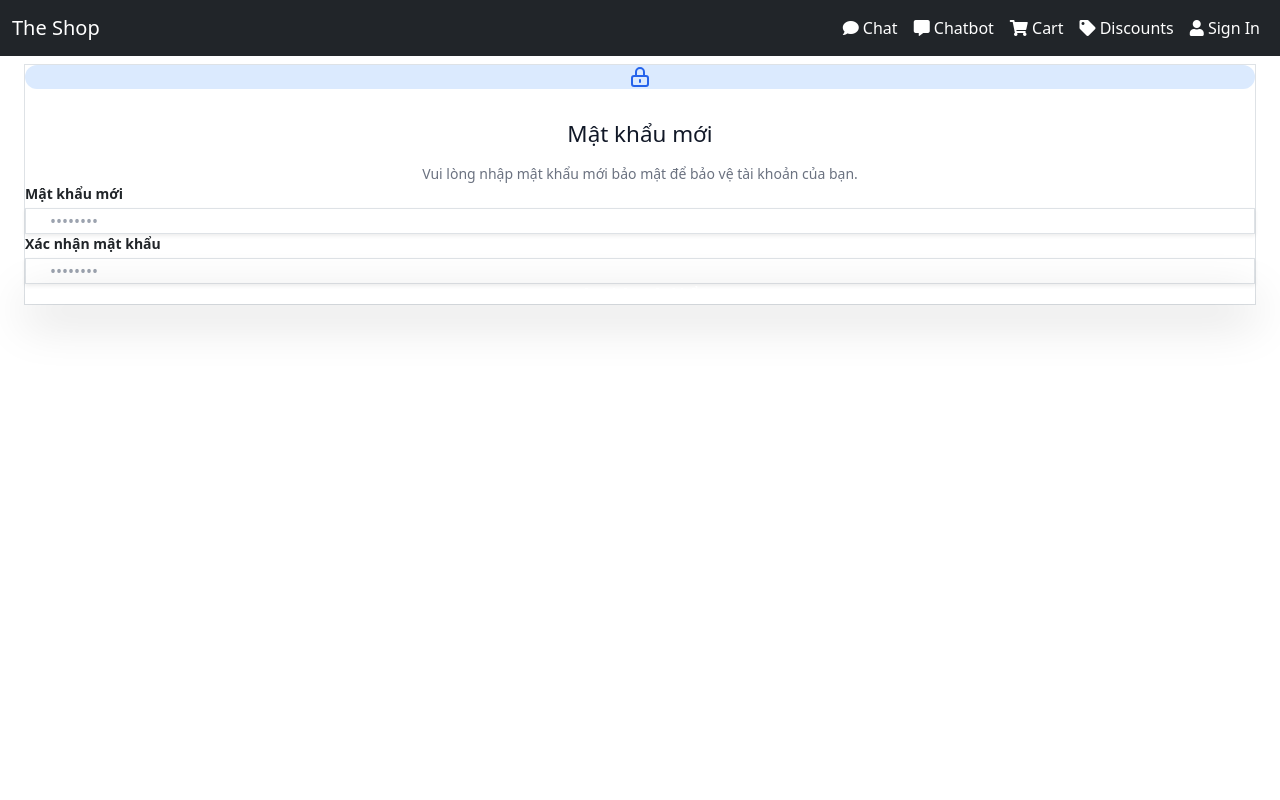
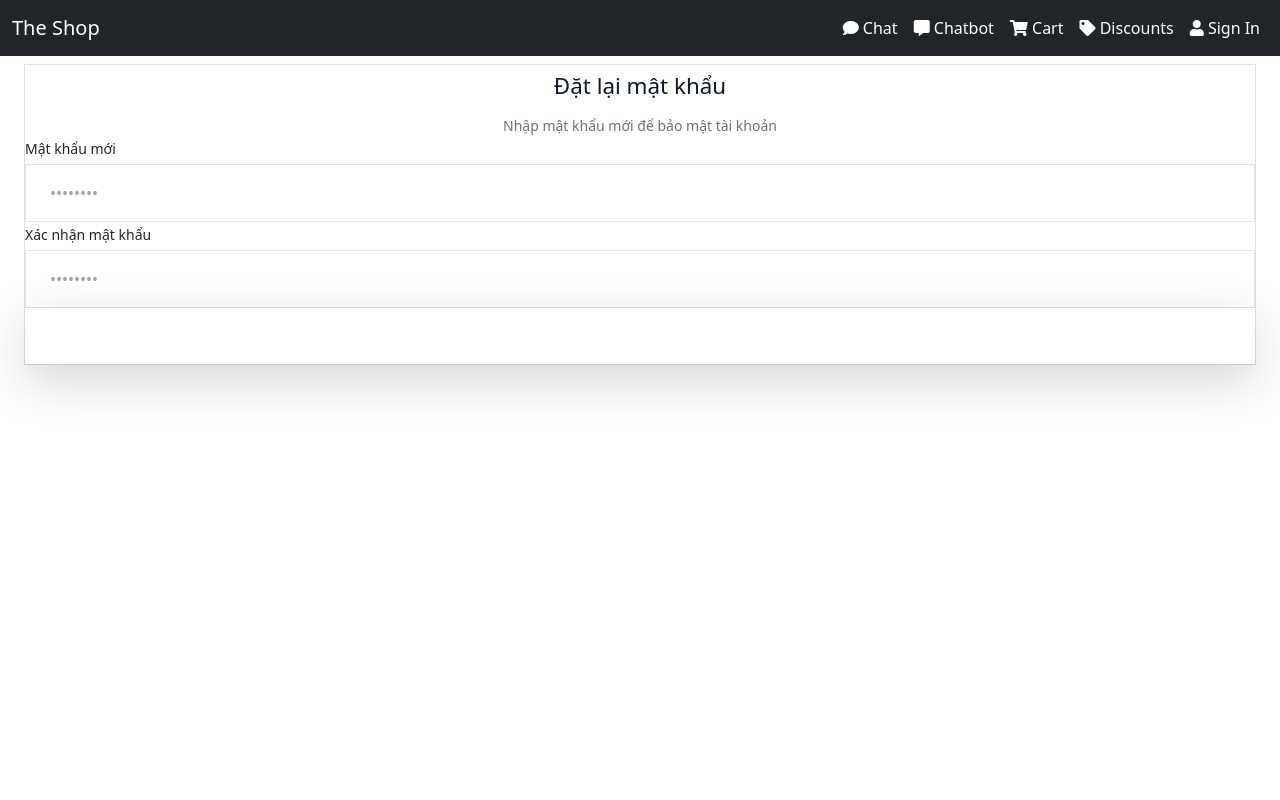
Before and after one commit to dluongta/The-Digital-Shop, a React (Create React App) app in the folder client/: page /reset-password/1/1 in a window 1280 px wide. Shown: the top 800 px of the page. Built offline with nearby package versions, Linux system fonts and the light colour scheme.

Commit message:
complete app

```diff
--- a/client/src/pages/ResetPassword.js
+++ b/client/src/pages/ResetPassword.js
@@ -10,26 +10,30 @@ const ResetPassword = () => {
   const [password, setPassword] = useState("");
   const [confirmPassword, setConfirmPassword] = useState("");
   const [message, setMessage] = useState("");
-  const [isSuccess, setIsSuccess] = useState(false);
   const [loading, setLoading] = useState(false);
-  const [countdown, setCountdown] = useState(3);
 
-  // Xử lý đếm ngược khi thành công
+  const [success, setSuccess] = useState(false);
+  const [countdown, setCountdown] = useState(5);
+
   useEffect(() => {
-    let timer;
-    if (isSuccess && countdown > 0) {
-      timer = setInterval(() => {
+    if (!success) return;
+
+    const timer = setInterval(() => {
       setCountdown((prev) => prev - 1);
     }, 1000);
-    } else if (isSuccess && countdown === 0) {
-      navigate("/login");
+
+    if (countdown === 0) {
+      navigate("/login", {
+        state: { message: "Đổi mật khẩu thành công! Vui lòng đăng nhập lại." },
+      });
     }
+
     return () => clearInterval(timer);
-  }, [isSuccess, countdown, navigate]);
+  }, [success, countdown, navigate]);
 
   const handleSubmit = async (e) => {
     e.preventDefault();
-    setMessage(""); // Reset message
+    setMessage("");
 
     if (password !== confirmPassword) {
       setMessage("Mật khẩu xác nhận không khớp.");
@@ -43,121 +47,114 @@ const ResetPassword = () => {
 
     setLoading(true);
     try {
-      const response = await axios.post(`/api/reset-password/${id}/${token}`, {
-        password,
-      });
+      const response = await axios.post(
+        `/api/reset-password/${id}/${token}`,
+        { password }
+      );
 
-      // ĐÃ SỬA: Khớp với status từ Backend trả về
-      if (response.data.status === "Cập nhật mật khẩu thành công!") {
-        setIsSuccess(true);
+      if (response.data.status?.toLowerCase().includes("thành công")) {
+        setSuccess(true);
         setMessage("Đổi mật khẩu thành công!");
       } else {
-        setMessage(response.data.status || "Có lỗi xảy ra, vui lòng thử lại.");
+        setMessage(response.data.status || "Có lỗi xảy ra.");
       }
     } catch (error) {
-      setMessage(
-        error.response?.data?.message || "Liên kết đã hết hạn hoặc không hợp lệ."
-      );
+      setMessage("Liên kết đã hết hạn hoặc không hợp lệ.");
     } finally {
       setLoading(false);
     }
   };
 
   return (
-    <div className="min-h-screen flex items-center justify-center bg-gradient-to-br from-blue-50 to-indigo-100 py-12 px-4 sm:px-6 lg:px-8">
-      <div className="max-w-md w-full space-y-8 bg-white p-10 rounded-3xl shadow-2xl border border-white/50 backdrop-blur-sm">
-        <div className="text-center">
-          <div className="mx-auto h-12 w-12 bg-blue-100 rounded-full flex items-center justify-center mb-4">
-            <svg className="h-6 w-6 text-blue-600" fill="none" stroke="currentColor" viewBox="0 0 24 24">
-              <path strokeLinecap="round" strokeLinejoin="round" strokeWidth="2" d="M12 15v2m-6 4h12a2 2 0 002-2v-6a2 2 0 00-2-2H6a2 2 0 00-2 2v6a2 2 0 002 2zm10-10V7a4 4 0 00-8 0v4h8z" />
-            </svg>
-          </div>
-          <h2 className="text-3xl font-black text-gray-900 tracking-tight">
-            Mật khẩu mới
+    <div className="min-h-screen flex items-center justify-center bg-gradient-to-br from-blue-50 via-white to-indigo-100 px-4">
+
+      <div className="max-w-md w-full bg-white/90 backdrop-blur-lg p-10 rounded-3xl shadow-2xl border border-gray-100 transition-all duration-500">
+
+        {/* Header */}
+        <div className="text-center mb-6">
+
+          <h2 className="text-3xl font-extrabold text-gray-900">
+            Đặt lại mật khẩu
           </h2>
-          <p className="mt-2 text-sm text-gray-500">
-            {isSuccess
-              ? "Hệ thống đang chuẩn bị chuyển hướng..."
-              : "Vui lòng nhập mật khẩu mới bảo mật để bảo vệ tài khoản của bạn."}
+
+          <p className="text-sm text-gray-500 mt-2">
+            {success
+              ? "Hệ thống đang chuyển hướng..."
+              : "Nhập mật khẩu mới để bảo mật tài khoản"}
           </p>
         </div>
 
+        {/* Message */}
         {message && (
-          <div className={`transform transition-all duration-500 ${message ? 'scale-100 opacity-100' : 'scale-95 opacity-0'}`}>
-            <Message variant={isSuccess ? 'success' : 'danger'}>
-              <div className="flex flex-col items-center">
-                <span>{message}</span>
-                {isSuccess && (
-                  <span className="text-xs mt-1 font-medium italic">
-                    Tự động chuyển về trang Đăng nhập sau {countdown}s...
-                  </span>
+          <div className="mb-4 transition-all duration-500">
+            <Message variant={success ? "success" : "danger"}>
+              <div className="text-center">
+                <p>{message}</p>
+                {success && (
+                  <p className="text-xs mt-1 opacity-70">
+                    Tự động chuyển sau {countdown}s...
+                  </p>
                 )}
               </div>
             </Message>
           </div>
         )}
 
-        {!isSuccess && (
-          <form className="mt-8 space-y-5" onSubmit={handleSubmit}>
-            <div className="space-y-4">
-              <div className="group">
-                <label className="block text-sm font-semibold text-gray-700 mb-1 group-focus-within:text-blue-600 transition-colors">
+        {/* Form */}
+        {!success && (
+          <form onSubmit={handleSubmit} className="space-y-4">
+            <div>
+              <label className="text-sm font-medium text-gray-700">
                 Mật khẩu mới
               </label>
               <input
                 type="password"
                 required
                 disabled={loading}
-                  className="appearance-none block w-full px-4 py-3.5 border border-gray-200 placeholder-gray-400 text-gray-900 rounded-xl focus:outline-none focus:ring-2 focus:ring-blue-500 focus:border-transparent transition-all shadow-sm group-hover:border-gray-300"
-                  placeholder="••••••••"
                 value={password}
                 onChange={(e) => setPassword(e.target.value)}
+                placeholder="••••••••"
+                className="mt-1 w-full px-4 py-3 border rounded-xl focus:ring-2 focus:ring-blue-500 outline-none transition"
               />
             </div>
 
-              <div className="group">
-                <label className="block text-sm font-semibold text-gray-700 mb-1 group-focus-within:text-blue-600 transition-colors">
+            <div>
+              <label className="text-sm font-medium text-gray-700">
                 Xác nhận mật khẩu
               </label>
               <input
                 type="password"
                 required
                 disabled={loading}
-                  className="appearance-none block w-full px-4 py-3.5 border border-gray-200 placeholder-gray-400 text-gray-900 rounded-xl focus:outline-none focus:ring-2 focus:ring-blue-500 focus:border-transparent transition-all shadow-sm group-hover:border-gray-300"
-                  placeholder="••••••••"
                 value={confirmPassword}
                 onChange={(e) => setConfirmPassword(e.target.value)}
+                placeholder="••••••••"
+                className="mt-1 w-full px-4 py-3 border rounded-xl focus:ring-2 focus:ring-blue-500 outline-none transition"
               />
-              </div>
             </div>
 
             <button
               type="submit"
               disabled={loading}
-              className={`relative w-full flex justify-center py-3.5 px-4 text-sm font-bold rounded-xl text-white transition-all transform active:scale-[0.98] shadow-lg hover:shadow-xl ${
-                loading ? 'bg-blue-400 cursor-not-allowed' : 'bg-gradient-to-r from-blue-600 to-indigo-600 hover:from-blue-700 hover:to-indigo-700'
+              className={`w-full py-3 rounded-xl text-white font-semibold transition-all ${
+                loading
+                  ? "bg-blue-400 cursor-not-allowed"
+                  : "bg-gradient-to-r from-blue-600 to-indigo-600 hover:from-blue-700 hover:to-indigo-700 shadow-lg"
               }`}
             >
-              {loading ? (
-                <span className="flex items-center">
-                  <svg className="animate-spin -ml-1 mr-3 h-5 w-5 text-white" fill="none" viewBox="0 0 24 24">
-                    <circle className="opacity-25" cx="12" cy="12" r="10" stroke="currentColor" strokeWidth="4"></circle>
-                    <path className="opacity-75" fill="currentColor" d="M4 12a8 8 0 018-8V0C5.373 0 0 5.373 0 12h4zm2 5.291A7.962 7.962 0 014 12H0c0 3.042 1.135 5.824 3 7.938l3-2.647z"></path>
-                  </svg>
-                  Đang xử lý...
-                </span>
-              ) : "Cập nhật mật khẩu"}
+              {loading ? "Đang xử lý..." : "Cập nhật mật khẩu"}
             </button>
           </form>
         )}
 
-        {isSuccess && (
-           <div className="flex justify-center pt-4">
+        {/* Success button */}
+        {success && (
+          <div className="text-center mt-4">
             <button
               onClick={() => navigate("/login")}
-                className="text-sm font-semibold text-blue-600 hover:text-blue-800 transition-colors"
+              className="text-blue-600 font-semibold hover:underline"
             >
-                Chuyển tiếp ngay &rarr;
+              Đi đến đăng nhập ngay →
             </button>
           </div>
         )}
```
Also changed, not shown: 7 other files (tests, documents, lock files or other folders). Lines whose indentation alone changed are shown as unchanged.
